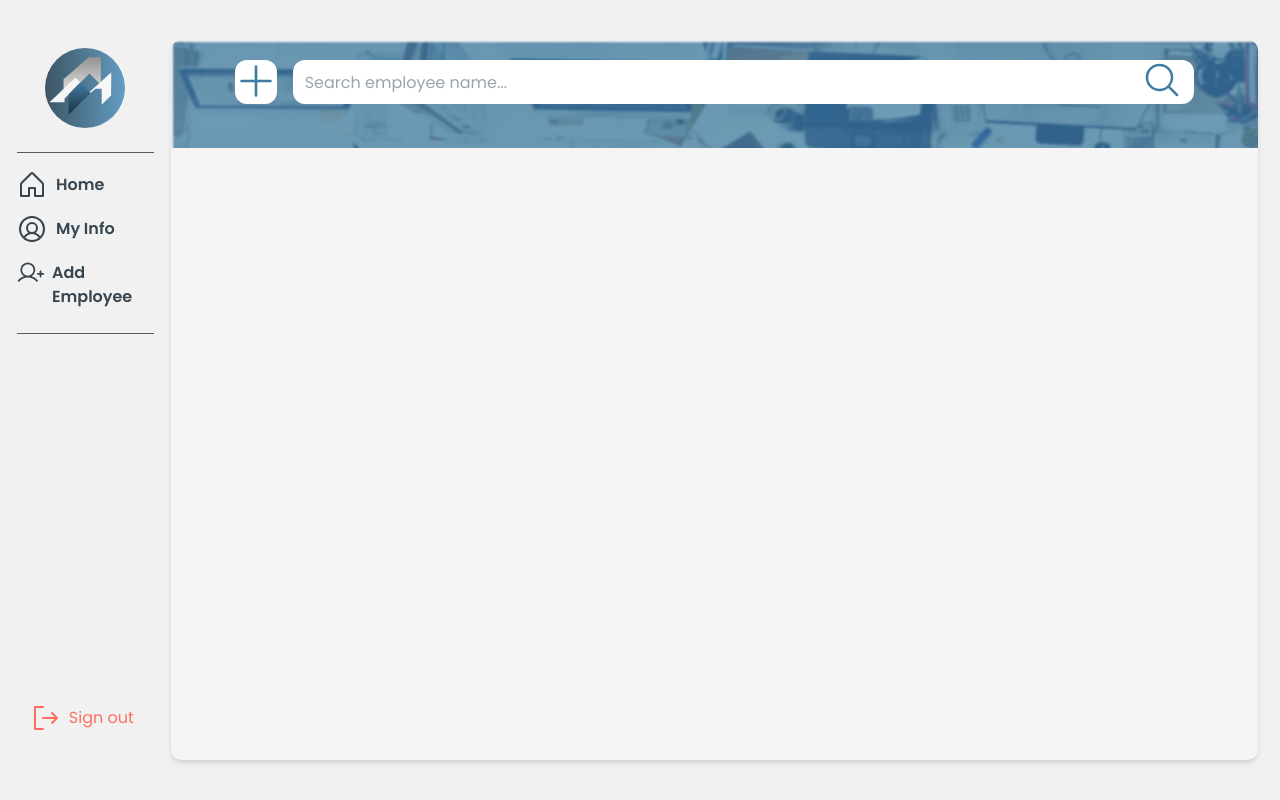
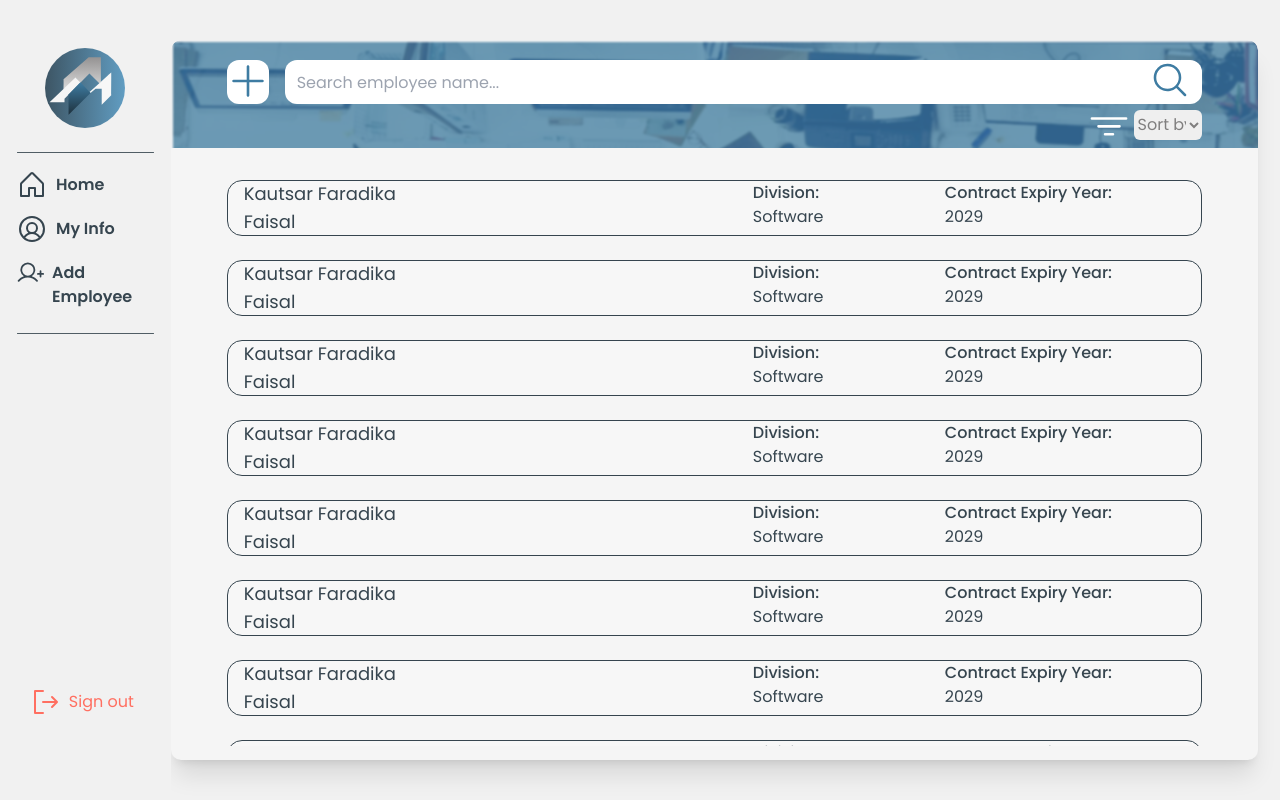
Before and after one commit to rastuak/EmpTracky, a React (Vite) app: page /home in a window 1280 px wide. Built offline with nearby package versions, Linux system fonts and the light colour scheme.

Commit message:
changes on homepage, addemployeepage, dashboardelement

```diff
--- a/src/components/ui/DashboardElement.jsx
+++ b/src/components/ui/DashboardElement.jsx
@@ -7,8 +7,8 @@ export default function DashboardElement({children}) {
   const navigate = useNavigate();
 
   return (
-    <div className="bg-emptracky-f1 min-h-screen w-screen font-poppins flex overflow-hidden">
-      <div className="w-[15%] min-h-screen py-12 px-4 relative">
+    <div className="bg-emptracky-f1 h-screen w-screen font-poppins flex overflow-hidden">
+      <div className="w-[15%] h-screen py-12 px-4 relative">
         <div className="w-full justify-center items-center h-[90%]">
           <div className="w-full flex justify-center">
             <img src={logo} alt="logo" className="w-[80px]" />
@@ -37,8 +37,8 @@ export default function DashboardElement({children}) {
           </div>
         </div>
       </div>
-      <div className="flex justify-left items-center w-full min-h-screen">
-        <div className="bg-[#f5f5f5] h-[90%] w-[98%] shadow-md rounded-[10px]">
+      <div className="flex justify-left items-center w-full min-h-screen overflow-hidden">
+        <div className="bg-[#f5f5f5] h-[90%] w-[98%] shadow-xl rounded-[10px] max-h-[91%] overflow-hidden text-emptracky-darkgray">
         {children}
         </div>
       </div>
--- a/src/pages/AddEmployeePage.jsx
+++ b/src/pages/AddEmployeePage.jsx
@@ -6,7 +6,53 @@ export default function AddEmployeePage() {
 
   return (
     <DashboardElement>
-      <h1>ini add employee</h1>
+      <div className='flex justify-center items-center w-full h-[15%] text-3xl font-semibold text-emptracky-blue'>
+        <h1 className=''>Add an Employee</h1>
+      </div>
+      <div className='flex-col w-full h-full px-14'>
+        <div className='flex-col'>
+          <h1>Full Name :</h1>
+          <input type='text' className='border border-emptracky-darkgray w-full rounded-md h-8 bg-emptracky-fd' />
+        </div>
+        <div className='flex gap-2 w-full justify-between'>
+          <div className='flex-col flex-1'>
+            <h1>Division :</h1>
+            <input type='text' className='border border-emptracky-darkgray w-full rounded-md h-8 bg-emptracky-fd' />
+          </div>
+          <div className='flex-col flex-1'>
+            <h1>Position :</h1>
+            <input type='text' className='border border-emptracky-darkgray w-full rounded-md h-8 bg-emptracky-fd' />
+          </div>
+        </div>
+        <div className='flex-col'>
+          <h1>Gender :</h1>
+          <input type='text' className='border border-emptracky-darkgray w-full rounded-md h-8 bg-emptracky-fd' />
+        </div>
+        <div className='flex-col'>
+          <h1>Salary :</h1>
+          <input type='number' className='border border-emptracky-darkgray w-full rounded-md h-8 bg-emptracky-fd' />
+        </div>
+        <div className='flex-col'>
+          <h1>Birthdate :</h1>
+          <input type='date' className='border border-emptracky-darkgray w-full rounded-md h-8 bg-emptracky-fd' />
+        </div>
+        <div className='flex-col'>
+          <h1>Contract Expiry Year :</h1>
+          <input placeholder='eg: 2029' type='number' className='border border-emptracky-darkgray w-full rounded-md h-8 bg-emptracky-fd' />
+        </div>
+        <div className='flex-col'>
+          <h1>Phone Number :</h1>
+          <input placeholder='eg: 6281214140000' type='number' className='border border-emptracky-darkgray w-full rounded-md h-8 bg-emptracky-fd' />
+        </div>
+        <div className='flex justify-end mt-4'>
+          <button className='border border-emptracky-blue w-24 rounded-md h-8 bg-emptracky-fd text-emptracky-blue shadow-md hover:bg-emptracky-red hover:text-emptracky-fd transition-all duration-200'>
+            <p>Reset</p>
+          </button>
+          <button className='border bg-emptracky-blue w-24 rounded-md h-8 text-emptracky-fd shadow-md hover:bg-[#5E9CC2] transition-all duration-200'>
+            <p>Add</p>
+          </button>
+        </div>
+      </div>
     </DashboardElement>
   );
 }
--- a/src/pages/HomePage.jsx
+++ b/src/pages/HomePage.jsx
@@ -1,29 +1,29 @@
+import { FunnelSimple, MagnifyingGlass, Plus } from "@phosphor-icons/react";
 import axios from "axios";
 import { useEffect, useState } from "react";
 import DashboardElement from "../components/ui/DashboardElement";
-import { Plus, MagnifyingGlass } from "@phosphor-icons/react"
 
 export default function HomePage() {
-  const [data, setData] = useState([]);
-  const handleHomePage = async () => {
-    try {
-      const response = await axios.post("http://localhost:8000/employee/get");
-      console.log(response.data);
+  // const [data, setData] = useState([]);
+  // const handleHomePage = async () => {
+  //   try {
+  //     const response = await axios.post("http://localhost:8000/employee/get");
+  //     console.log(response.data);
 
-      setData(response.data);
-    } catch (error) {
-      console.error(error);
-    }
-  };
+  //     setData(response.data);
+  //   } catch (error) {
+  //     console.error(error);
+  //   }
+  // };
 
-  useEffect(() => {
-    // handleHomePage();
-  }, []);
+  // useEffect(() => {
+  //   handleHomePage();
+  // }, []);
 
   return (
     <DashboardElement>
-      <div className="w-full h-[15%] bg-home rounded-t-[10px] px-16 pt-5 pb-3 ">
-        <div className="flex gap-4">
+      <div className="flex-col w-full h-[15%] bg-home rounded-t-[10px] px-14 pt-5 pb-3 ">
+        <div className="flex justify-end gap-4">
           <div className="h-[44px] w-[44px] bg-white rounded-[12px] group hover:bg-emptracky-blue transition-all duration-200 hover:cursor-pointer">
             <Plus size={42} className="text-emptracky-blue group-hover:text-white transition-all duration-200" />
           </div>
@@ -32,12 +32,90 @@ export default function HomePage() {
             <input placeholder="Search employee name..." className="w-full h-[44px] rounded-[12px] pl-3 pr-4 focus:outline-emptracky-blue" />
           </div>
         </div>
+        <div className="flex justify-end gap-1">
+          <FunnelSimple size={42} className="text-white" />
+          <div className='flex justify-end items-center w-[7%]'>
+            <select className="w-full h-[70%] rounded-md text-[#807F7F] hover:bg-gray-200 transition-all duration-200 focus:outline-none hover:cursor-pointer">
+              <option value="">Sort by.....</option>
+              <option value="name">by name</option>
+              <option value="division">by division</option>
+              <option value="contract">by contract</option>
+            </select>
+          </div>
+        </div>
       </div>
 
-      <div className="flex justify-center items-center w-full">
-
+      <div className="flex-col px-14 pt-8 pb-3 max-h-[83%] overflow-y-auto ">
+        {
+          datas?.map((data, index) => {
+            return (
+              <div key={index} className="flex justify-between w-full h-14 bg-emptracky-f7 border border-emptracky-darkgray rounded-[15px] mb-6 px-4 hover:border-emptracky-blue hover:text-emptracky-blue hover:cursor-pointer transition-all duration-200">
+                <div className="flex justify-start items-center text-lg max-w-[20%] overflow-hidden">
+                  <h1>{data.name}</h1>
+                </div>
+                <div className="flex h-full max-w-[80%] items-center">
+                  <div className="h-full w-48 flex-col overflow-hidden">
+                    <h1 className="font-medium">Division:</h1>
+                    <p>{data.division}</p>
+                  </div>
+                  <div className="h-full w-60 flex-col overflow-hidden">
+                    <h1 className="font-medium">Contract Expiry Year:</h1>
+                    <p>{data.contract}</p>
+                  </div>
+                </div>
+              </div>
+            )
+          })}
       </div>
-
     </DashboardElement>
   );
 }
+
+const datas = [
+  {
+    name: "Kautsar Faradika Faisal",
+    division: "Software",
+    contract: 2029
+  },
+  {
+    name: "Kautsar Faradika Faisal",
+    division: "Software",
+    contract: 2029
+  },
+  {
+    name: "Kautsar Faradika Faisal",
+    division: "Software",
+    contract: 2029
+  },
+  {
+    name: "Kautsar Faradika Faisal",
+    division: "Software",
+    contract: 2029
+  },
+  {
+    name: "Kautsar Faradika Faisal",
+    division: "Software",
+    contract: 2029
+  },
+  {
+    name: "Kautsar Faradika Faisal",
+    division: "Software",
+    contract: 2029
+  },
+  {
+    name: "Kautsar Faradika Faisal",
+    division: "Software",
+    contract: 2029
+  },
+  {
+    name: "Kautsar Faradika Faisal",
+    division: "Software",
+    contract: 2029
+  },
+  {
+    name: "Kautsar Faradika Faisal",
+    division: "Software",
+    contract: 2029
+  },
+
+]
```
